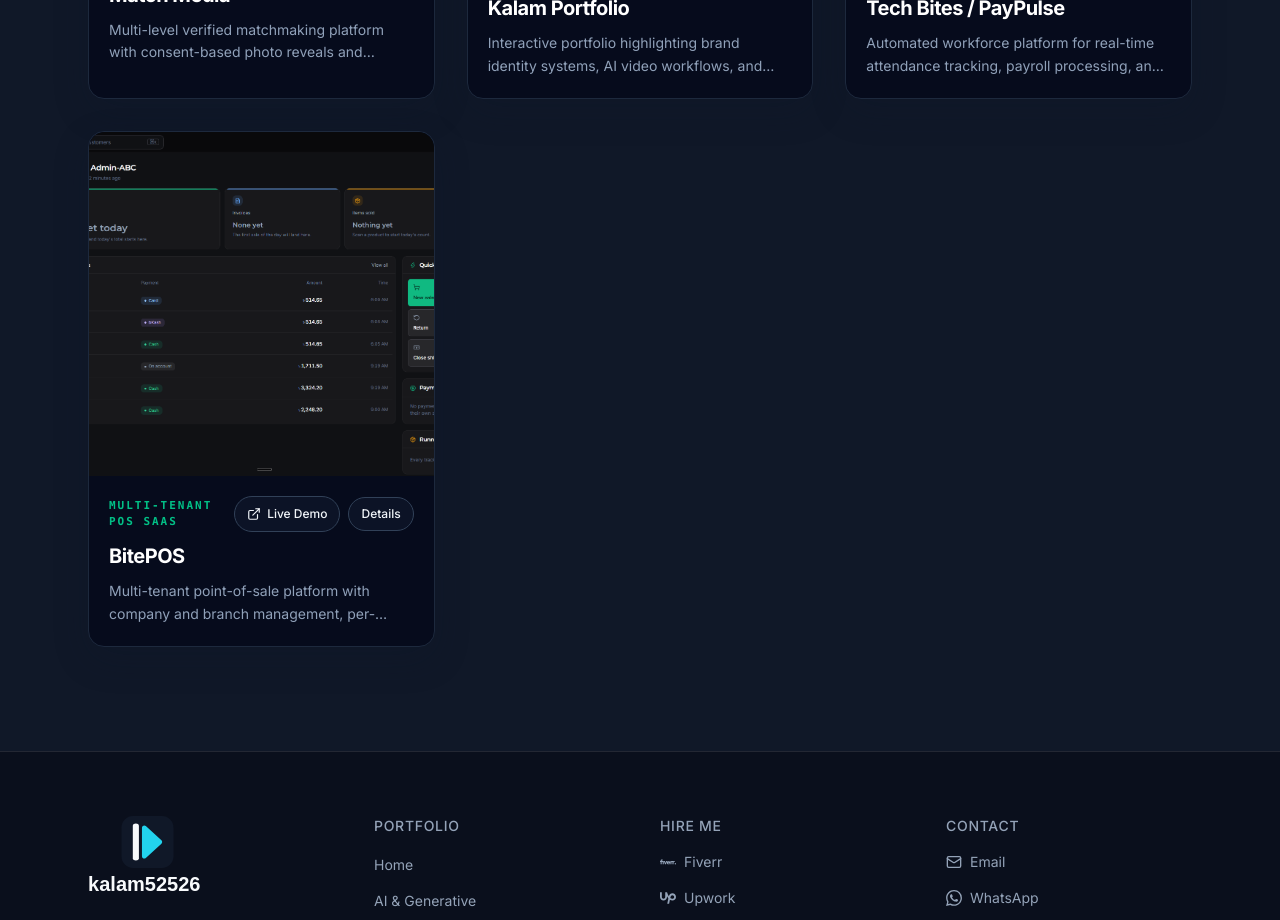
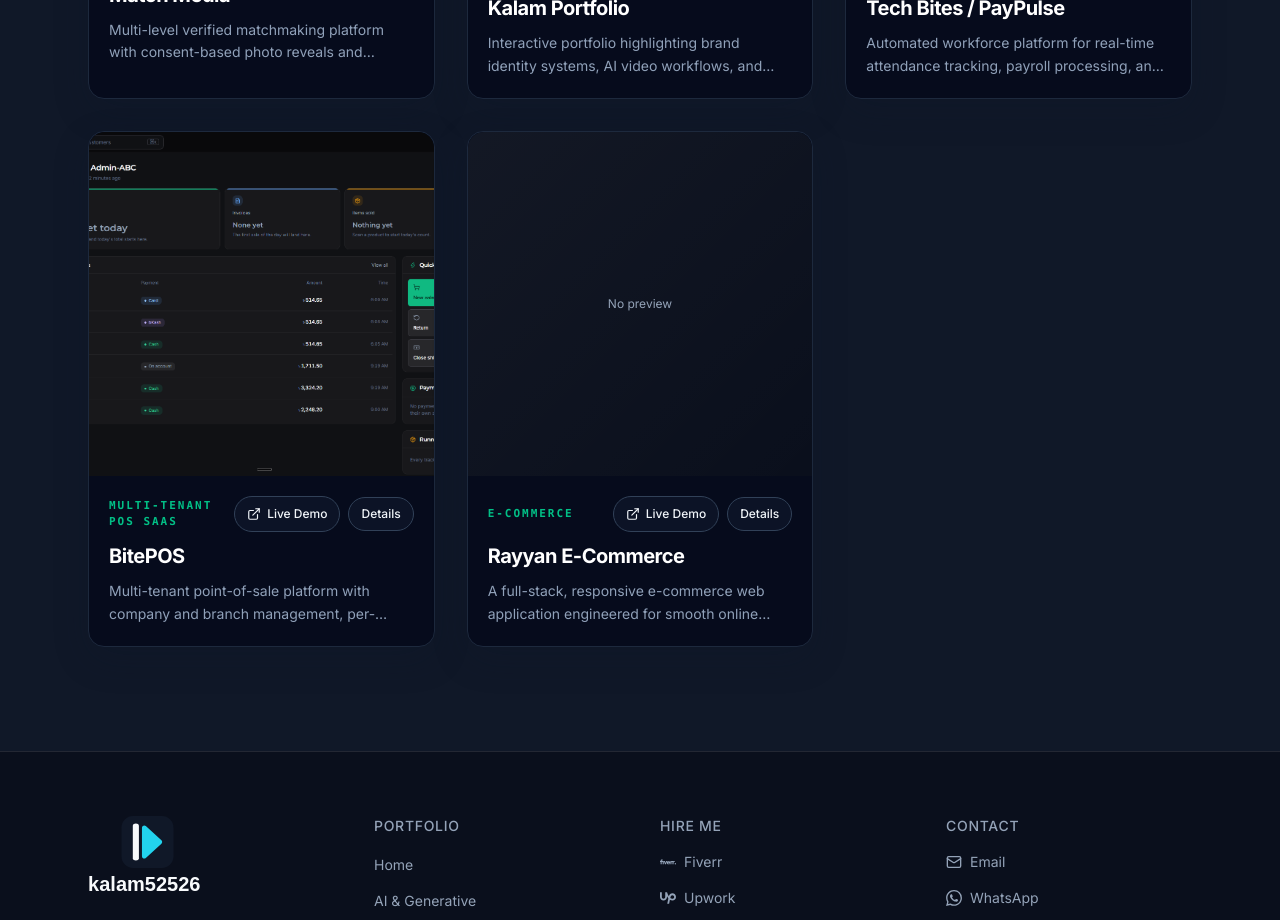
Before and after one commit to quyum52526/kalam-portfolio, a Next.js app: page /work in a window 1280 px wide. Shown: the part 4800-5720 px from the top of the page. Built offline with nearby package versions, Linux system fonts and the light colour scheme.

Commit message:
Add Rayyan e-commerce portfolio project

```diff
--- a/data/portfolio/web-experiences.ts
+++ b/data/portfolio/web-experiences.ts
@@ -141,6 +141,40 @@ export const webExperiencesPage: PortfolioPage = {
             },
           ],
         },
+        {
+          id: "rayyan-e-commerce",
+          title: "Rayyan E-Commerce",
+          tagline: "E-COMMERCE",
+          description:
+            "A full-stack, responsive e-commerce web application engineered for smooth online retail operations and fast checkout experiences.",
+          thumbnail: "GAP",
+          liveUrl: "https://www.rayyan.com.bd/",
+          linkLabel: "Live Demo",
+          details: [
+            {
+              label: "Description",
+              value:
+                "A full-stack, responsive e-commerce web application engineered for smooth online retail operations and fast checkout experiences. Developed with a robust backend architecture (Laravel) and a modern UI focused on user conversion and mobile responsiveness.",
+              type: "paragraph",
+            },
+            {
+              label: "Key Features",
+              value:
+                "Dynamic Product Catalog: Categorized product listings, advanced filtering, and instant search functionality.\nOrder & Cart Flow: Streamlined cart management, secure multi-step checkout, and seamless order tracking.\nAdmin Dashboard: Centralized control for inventory tracking, order status updates, and sales analytics.\nPerformance & Security: Optimized database queries, caching for fast load speeds, and secure payment processing.",
+              type: "paragraph",
+            },
+            {
+              label: "Live URL",
+              value: "https://www.rayyan.com.bd/",
+              type: "text",
+            },
+            {
+              label: "Tech Stack",
+              value: "Laravel, responsive web UI",
+              type: "text",
+            },
+          ],
+        },
       ],
     },
   ],
```
